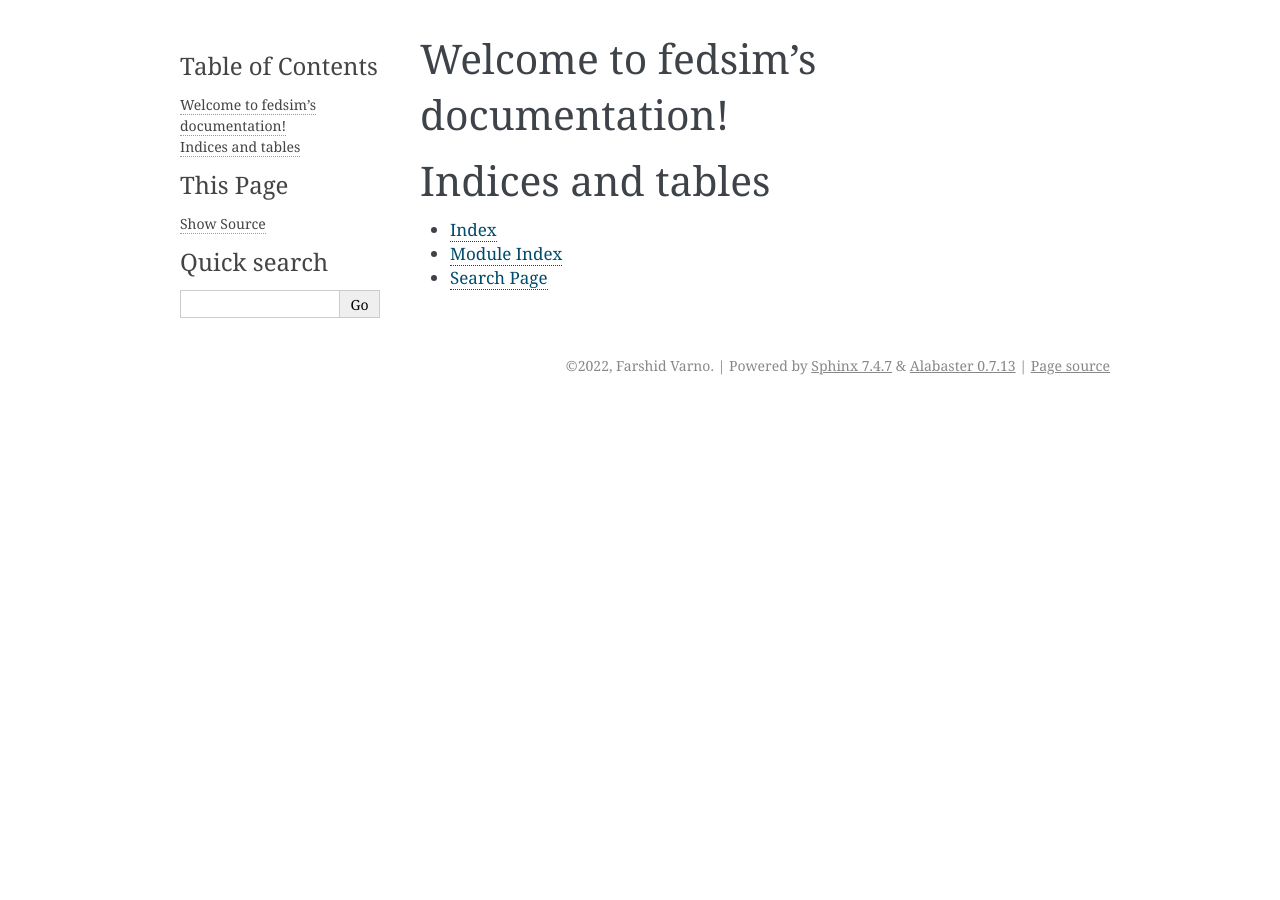
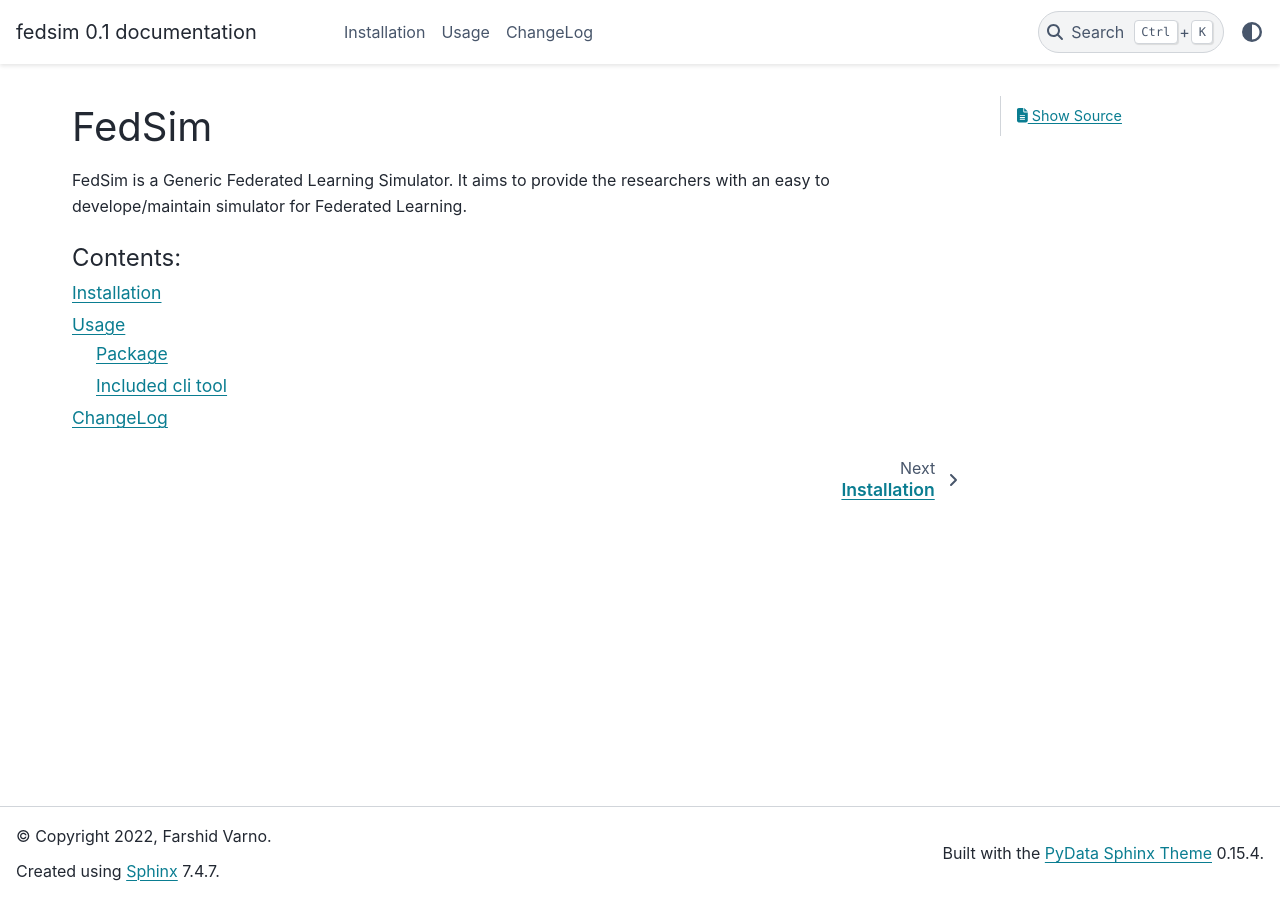
Before and after one commit to varnio/fedsim, a Sphinx documentation site: the page built from docs/source/index.rst, in a window 1280 px wide. Built offline with Sphinx 7.4.7 and the PyData theme 0.15.4, drawn with Linux system fonts in a browser that asks for light colours.

Commit message:
broke small parts of readme to add to index

```diff
--- /dev/null
+++ b/docs/source/changelog.rst
@@ -0,0 +1,3 @@
+ChangeLog
+=========
+.. include:: ../CHANGELOG.rst
--- a/docs/source/conf.py
+++ b/docs/source/conf.py
@@ -28,7 +28,10 @@ release = '0.1'
 # Add any Sphinx extension module names here, as strings. They can be
 # extensions coming with Sphinx (named 'sphinx.ext.*') or your custom
 # ones.
-extensions = []
+extensions = [
+    "sphinx.ext.duration",
+    "sphinx.ext.autosectionlabel",
+]
 
 # Add any paths that contain templates here, relative to this directory.
 templates_path = ['_templates']
@@ -43,7 +46,7 @@ exclude_patterns = []
 # The theme to use for HTML and HTML Help pages.  See the documentation for
 # a list of builtin themes.
 #
-html_theme = 'alabaster'
+html_theme = 'pydata_sphinx_theme'
 
 # Add any paths that contain custom static files (such as style sheets) here,
 # relative to this directory. They are copied after the builtin static files,
--- a/docs/source/index.rst
+++ b/docs/source/index.rst
@@ -3,18 +3,22 @@
    You can adapt this file completely to your liking, but it should at least
    contain the root `toctree` directive.
 
-Welcome to fedsim's documentation!
-==================================
+
+.. include:: readme.rst
 
 .. toctree::
    :maxdepth: 2
    :caption: Contents:
 
+   installation
+   usage
+   changelog
 
 
-Indices and tables
-==================
 
-* :ref:`genindex`
-* :ref:`modindex`
-* :ref:`search`
+.. Indices and tables
+.. ==================
+
+.. * :ref:`genindex`
+.. * :ref:`modindex`
+.. * :ref:`search`
--- /dev/null
+++ b/docs/source/installation.rst
@@ -0,0 +1,6 @@
+Installation
+============
+
+.. code-block:: bash
+
+   pip install fedsim
--- /dev/null
+++ b/docs/source/readme.rst
@@ -0,0 +1,4 @@
+FedSim
+======
+
+FedSim is a Generic Federated Learning Simulator. It aims to provide the researchers with an easy to develope/maintain simulator for Federated Learning.
--- a/pyproject.toml
+++ b/pyproject.toml
@@ -25,4 +25,5 @@ dynamic = ["version", "description"]
 [project.optional-dependencies]
 doc = [
     "sphinx~=5.0.1",
+    "pydata-sphinx-theme",
 ]
```
Also changed, not shown: docs/source/usage.rst (added, +43 -0 lines).
